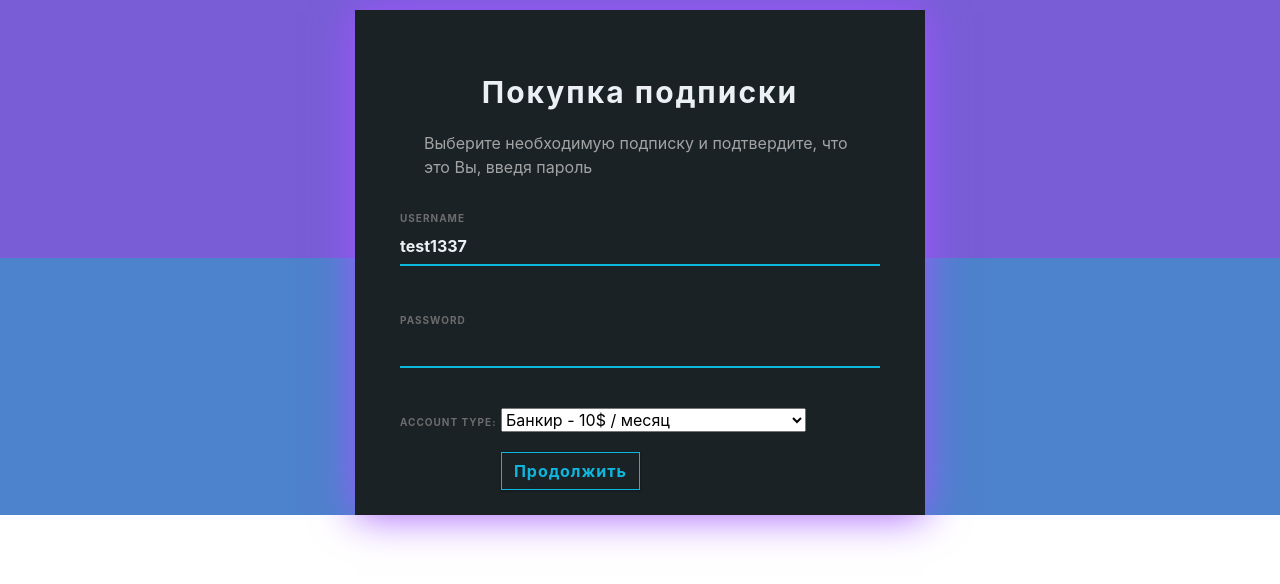
After one commit to morozov1one/bfs, a Django app: page /buy in a window 1280 px wide. The commit adds this page. Shown: the top 584 px of the page. Run offline with Django 3.2, Linux system fonts and the light colour scheme; a user stored in the database is signed in; parts of the project's set-up code (start-up, migrations or seed data) failed here and were passed over; some libraries are stand-ins or nearby versions.

Commit message:
buy subscription

```diff
--- a/bfs/urls.py
+++ b/bfs/urls.py
@@ -25,5 +25,6 @@ urlpatterns = [
     path('login', login),
     path('faq', faq),
     path('new_user', new_user),
-    path('logout', logout_view)
+    path('logout', logout_view),
+    path('buy', buy)
 ] + static(settings.STATIC_URL, document_root=settings.STATIC_ROOT)
--- a/bfs_app/views.py
+++ b/bfs_app/views.py
@@ -1,6 +1,7 @@
 from django.shortcuts import render, redirect
 from django.db.utils import IntegrityError
 from django.contrib.auth import authenticate, login, logout
+from django.contrib.auth.decorators import login_required
 from django.http import HttpResponse
 from bfs_app.models import *
 from web3 import Web3, eth
@@ -15,6 +16,11 @@ def get_transaction_params(web3):
         'gasPrice': 25000000,
         'nonce': web3.eth.getTransactionCount(web3.eth.account, 'pending'),
     }
+
+
+def connect_to_infura():
+    with open('solidity/tokens/infura', 'r') as infura:
+        return Web3(Web3.HTTPProvider('https://goerli.infura.io/v3/' + infura.read()))
 
 
 def index(request):
@@ -38,6 +44,23 @@ def logout_view(request):
     return redirect('/')
 
 
+@login_required()
+def buy(request):
+    if request.method == 'GET':
+        return render(request, 'buy.html', {'account': request.GET.get('account', None), 'user': request.user})
+    elif request.method == 'POST':
+        username, password, acc_type = request.POST['username'], request.POST['password'], request.POST['type']
+        user = User.objects.get(username=username)
+        if user.check_password(password):
+            web3 = connect_to_infura()
+            private_key = web3.eth.account.decrypt(keyfile_json=json.loads(user.keystore), password=password)
+            with open('solidity/abi/bfs_contracts_sol_Main.abi', 'r') as abi:
+                tmp_contract = web3.eth.contract(address=user.main_contract_address, abi=abi.read())
+            txn = tmp_contract.functions.addDays(1, int(request.POST['type'])).buildTransaction(
+                get_transaction_params(web3))
+            web3.eth.sendRawTransaction(eth.Account.sign_transaction(txn, private_key).rawTransaction)
+
+
 def new_user(request):
     if request.method == 'POST':
         username, email, password, private_key = request.POST['username'], request.POST['email'], \
@@ -46,13 +69,12 @@ def new_user(request):
             with open('solidity/abi/bfs_contracts_sol_Main.abi', 'r') as abi, \
                     open('solidity/bin/bfs_contracts_sol_Main.bin', 'r') as bytecode, \
                     open('solidity/abi/bfs_contracts_sol_Admin.abi', 'r') as admin_abi, \
-                    open('solidity/tokens/private_key', 'r') as admin, \
-                    open('solidity/tokens/infura', 'r') as infura:
+                    open('solidity/tokens/private_key', 'r') as admin:
                 abi = abi.read()
                 admin_abi = admin_abi.read()
                 admin_private_key = admin.read()
 
-                web3 = Web3(Web3.HTTPProvider('https://goerli.infura.io/v3/' + infura.read()))
+                web3 = connect_to_infura()
 
                 """
                     Encrypt private key
@@ -98,4 +120,7 @@ def new_user(request):
                                                 main_contract_address=main_contract_address)
                 user.save()
                 login(request, authenticate(username=username, email=email, password=password))
-    return redirect('/')
+                return redirect('/')
+        else:
+            return HttpResponse('Fill the form!')
+    return HttpResponse('Only POST request!')
--- a/static/css/login_style.css
+++ b/static/css/form_style.css
@@ -32,6 +32,19 @@ form {
 .login-form {
     margin-top: 25px;
     text-align: left;
+}
+
+input[readonly] {
+    background-color: #1A2226 !important;
+    border: none !important;
+    border-bottom: 2px solid #0DB8DE !important;
+    border-top: 0px;
+    border-radius: 0px;
+    font-weight: bold;
+    outline: 0;
+    margin-bottom: 20px;
+    padding-left: 0px;
+    color: #ECF0F5 !important;
 }
 
 input[type=text] {
--- /dev/null
+++ b/templates/buy.html
@@ -0,0 +1,68 @@
+<!DOCTYPE html>
+<html lang="en">
+<head>
+    <meta charset="UTF-8">
+    <title>Купить подписку</title>
+    {% load static %}
+    <link rel="stylesheet" href="https://stackpath.bootstrapcdn.com/bootstrap/4.5.0/css/bootstrap.min.css"
+          integrity="sha384-9aIt2nRpC12Uk9gS9baDl411NQApFmC26EwAOH8WgZl5MYYxFfc+NcPb1dKGj7Sk" crossorigin="anonymous">
+    <link href="{% static 'css/form_style.css' %}" rel="stylesheet"/>
+    <style>
+        body {
+            background: linear-gradient(to top, #4d82cc 50%, #785DD6 50%) no-repeat;
+        }
+    </style>
+</head>
+<body>
+<div class="container">
+    <div class="row">
+        <div class="col-lg-3 col-md-2"></div>
+        <div class="col-lg-6 col-md-8 login-box" style="box-shadow: 0 0 40px #9f56ff">
+            <div class="col-lg-12 login-title">
+                Покупка подписки
+            </div>
+            <div class="login-text" style="margin-right: 10%; margin-left: 10%; margin-top:3%"> Выберите необходимую
+                подписку и подтвердите, что это Вы, введя пароль
+            </div>
+            <div class="col-lg-12 login-form">
+                <div class="col-lg-12 login-form">
+                    <form action="buy" method="post">
+                        {% csrf_token %}
+                        <div class="form-group">
+                            <label class="form-control-label">USERNAME</label>
+                            <input name="username" type="text" id="username" value="{{ user.username }}" readonly
+                                   class="form-control">
+                        </div>
+
+                        <div class="form-group">
+                            <label class="form-control-label">PASSWORD</label>
+                            <input name="password" type="password" class="form-control" id="password">
+                        </div>
+
+                        <div class="form-group">
+                            <label class="form-control-label">ACCOUNT TYPE:</label>
+                            <select name="type">
+                                <option value="1" {% if account == 'banker' %} selected="selected" {% endif %}>Банкир - 10$ /
+                                    месяц
+                                </option>
+                                <option value="0" {% if account == 'user' %} selected="selected" {% endif %}>Обычный
+                                    пользователь - 1$ / месяц
+                                </option>
+                            </select>
+                        </div>
+
+                        <div class="col-lg-12 loginbttm">
+                            <div class="col-lg-6 login-btm login-text"></div>
+                            <div class="col-lg-6 login-btm login-button">
+                                <button class="btn btn-outline-primary" id="reg">Продолжить</button>
+                            </div>
+                        </div>
+                    </form>
+                </div>
+            </div>
+            <div class="col-lg-3 col-md-2"></div>
+        </div>
+    </div>
+</div>
+</body>
+</html>
--- a/templates/login.html
+++ b/templates/login.html
@@ -1,6 +1,6 @@
 {% load static %}
 
-<link href="{% static 'css/login_style.css' %}" rel="stylesheet"/>
+<link href="{% static 'css/form_style.css' %}" rel="stylesheet"/>
 
 <div class="container">
     <div class="row">
@@ -18,7 +18,7 @@
                         {% csrf_token %}
                         <div class="form-group">
                             <label class="form-control-label">USERNAME</label>
-                            <input name="username" type="text" class="form-control" id="username">
+                            <input name="username" type="text" id="username" class="form-control">
                         </div>
 
                         <div class="form-group">
```
Also changed, not shown: static/css/card_style.css (added, +27 -0 lines), templates/cards.html (added, +20 -0 lines), templates/index.html (+7 -23 lines), db.sqlite3, static/images/banker.jpg (added), static/images/user.jpg (added).
